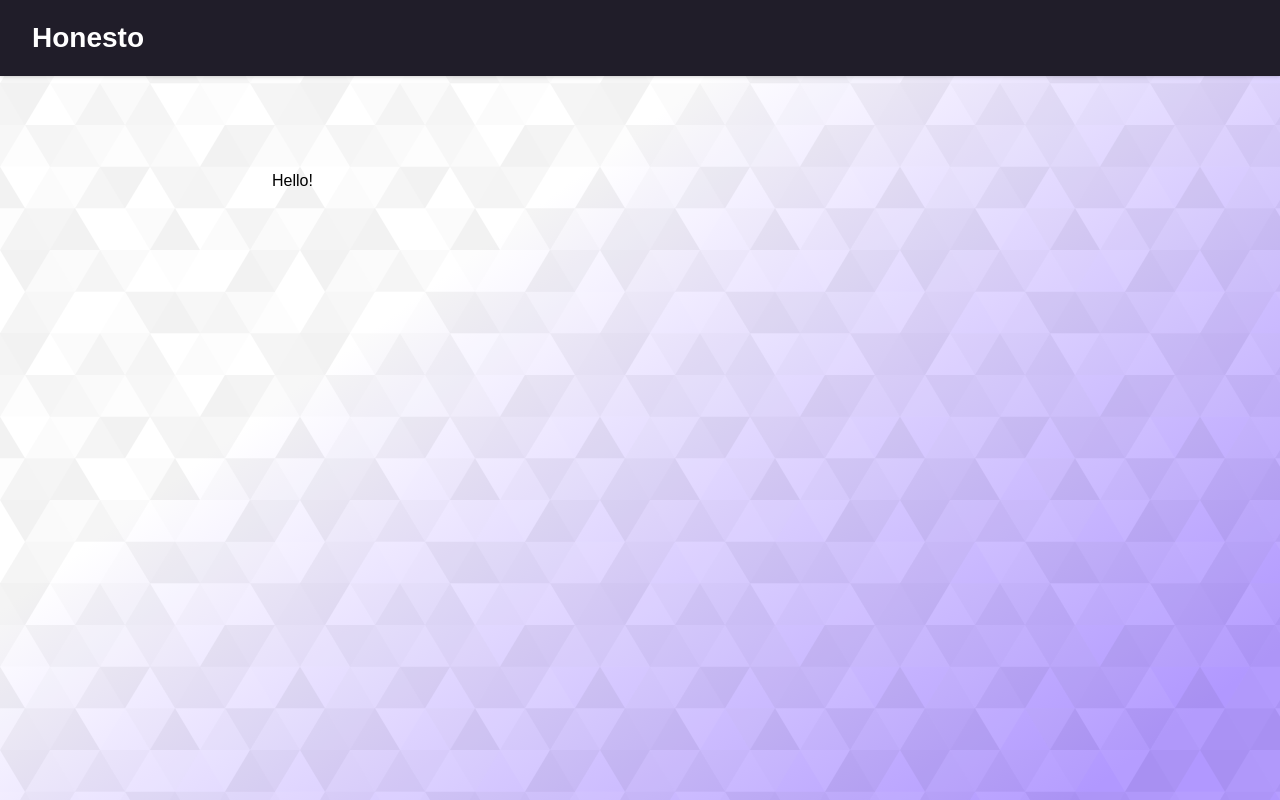
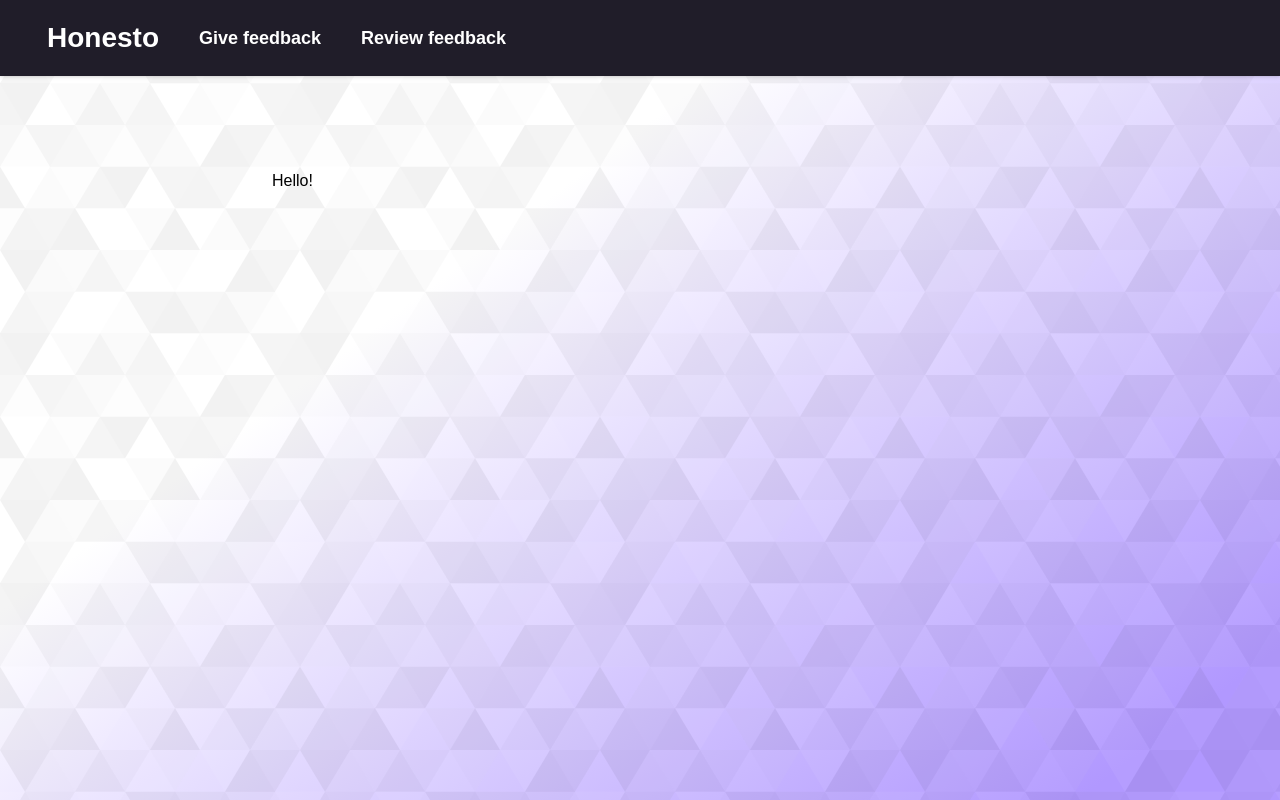
Before and after one commit to FormulaMonks/fe-exercise, a React app: page / in a window 1280 px wide. Built offline with nearby package versions, Linux system fonts and the light colour scheme.

Commit message:
layouts/Header: nav links

```diff
--- a/src/layouts/Header.tsx
+++ b/src/layouts/Header.tsx
@@ -3,15 +3,21 @@ import { accentColor } from "src/colors";
 import { Link } from "src/links";
 
 const Root = styled.div`
-  align-items: center;
+  align-items: stretch;
   background-color: ${accentColor};
   box-shadow: 0px 0px 4px rgb(0 0 0 / 25%);
   box-sizing: border-box;
   color: white;
   display: flex;
+  gap: 10px;
   min-height: 76px;
   min-width: 100%;
   padding: 0 32px;
+  & > * {
+    align-items: center;
+    display: flex;
+    padding: 0 15px;
+  }
 `;
 
 const Logo = styled(Link)`
@@ -21,10 +27,19 @@ const Logo = styled(Link)`
   text-decoration: none;
 `;
 
+const NavLink = styled(Link)`
+  color: white;
+  font-size: 18px;
+  font-weight: bold;
+  text-decoration: none;
+`;
+
 export function Header() {
   return (
     <Root>
       <Logo href="/">Honesto</Logo>
+      <NavLink href="/">Give feedback</NavLink>
+      <NavLink href="/review">Review feedback</NavLink>
     </Root>
   );
 }
```
